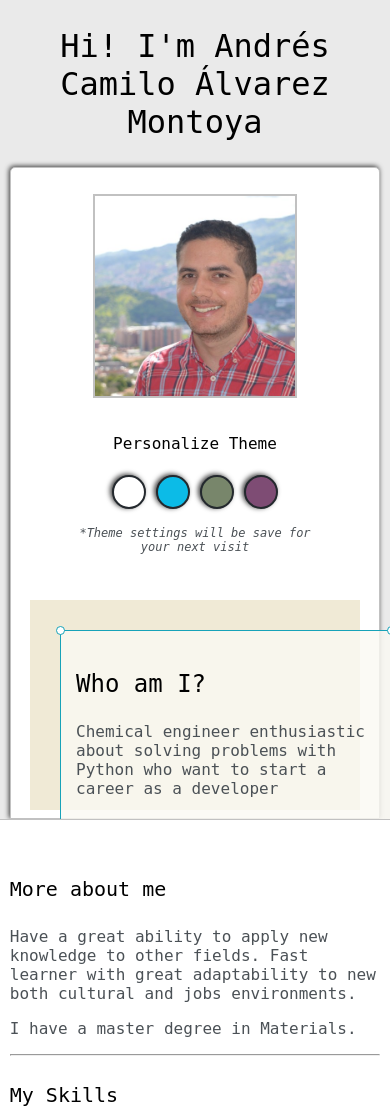
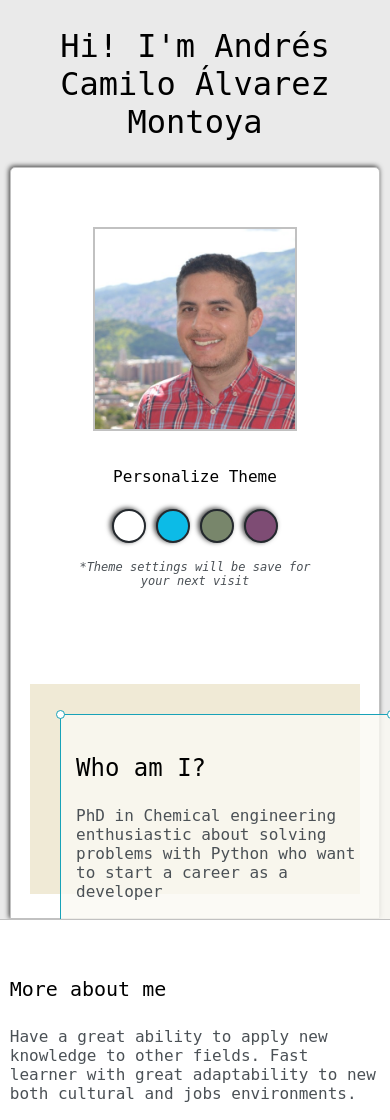
Before and after one commit to acamalvarez/acam-portfolio, a Django app: page / in a window 390 px wide. Shown: the part 130-1250 px from the top of the page. Run offline with Django 3.2, Linux system fonts and the light colour scheme.

Commit message:
changing layout

```diff
--- a/home/templates/home/index.html
+++ b/home/templates/home/index.html
@@ -32,8 +32,8 @@
                     <div id="corner-tr" class="corner"></div>
                     <h3>Who am I?</h3>
                     <p>
-                        Chemical engineer enthusiastic about solving problems
-                         with Python who want to start a career as a developer
+                        PhD in Chemical engineering enthusiastic about solving problems
+                        with Python who want to start a career as a developer
                     </p>
                     <div id="corner-br" class="corner"></div>
                     <div id="corner-bl" class="corner"></div>
--- a/static/css/default.css
+++ b/static/css/default.css
@@ -95,7 +95,7 @@ a {
 }
 
 .main-container{
-    width: 1100px;
+    width: 1000px;
     margin: 0 auto;
 }
 
@@ -134,6 +134,8 @@ a {
     grid-template-columns: 1fr 1fr;
     grid-template-areas:
         'left-column right-column';
+
+    height: auto;
 }
 
 #navigation a{
@@ -432,7 +434,7 @@ input[type=button], input[type=submit], input[type=reset], button {
             'nav-wrapper'
             'left-column'
             'right-column';
-        height: 650px;
+        height: 750px;
     }
 
     .right-column{
```
